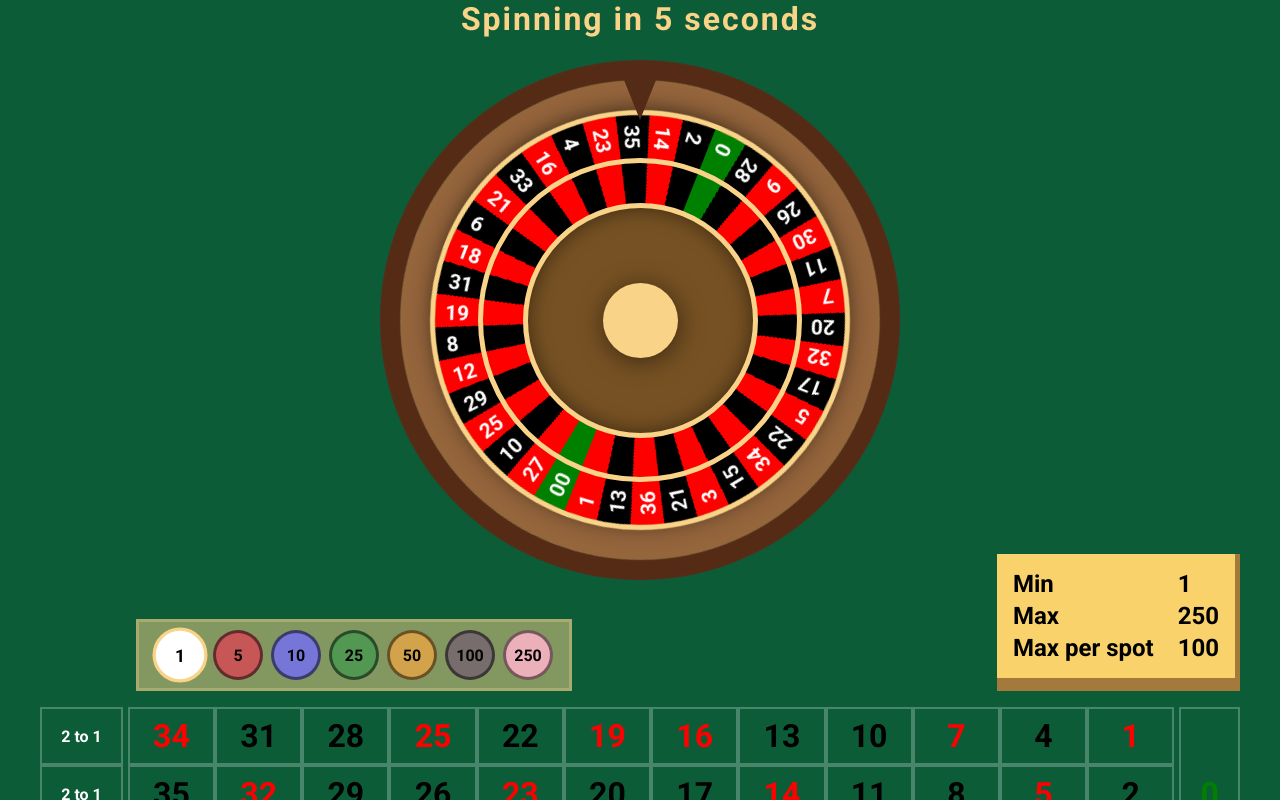
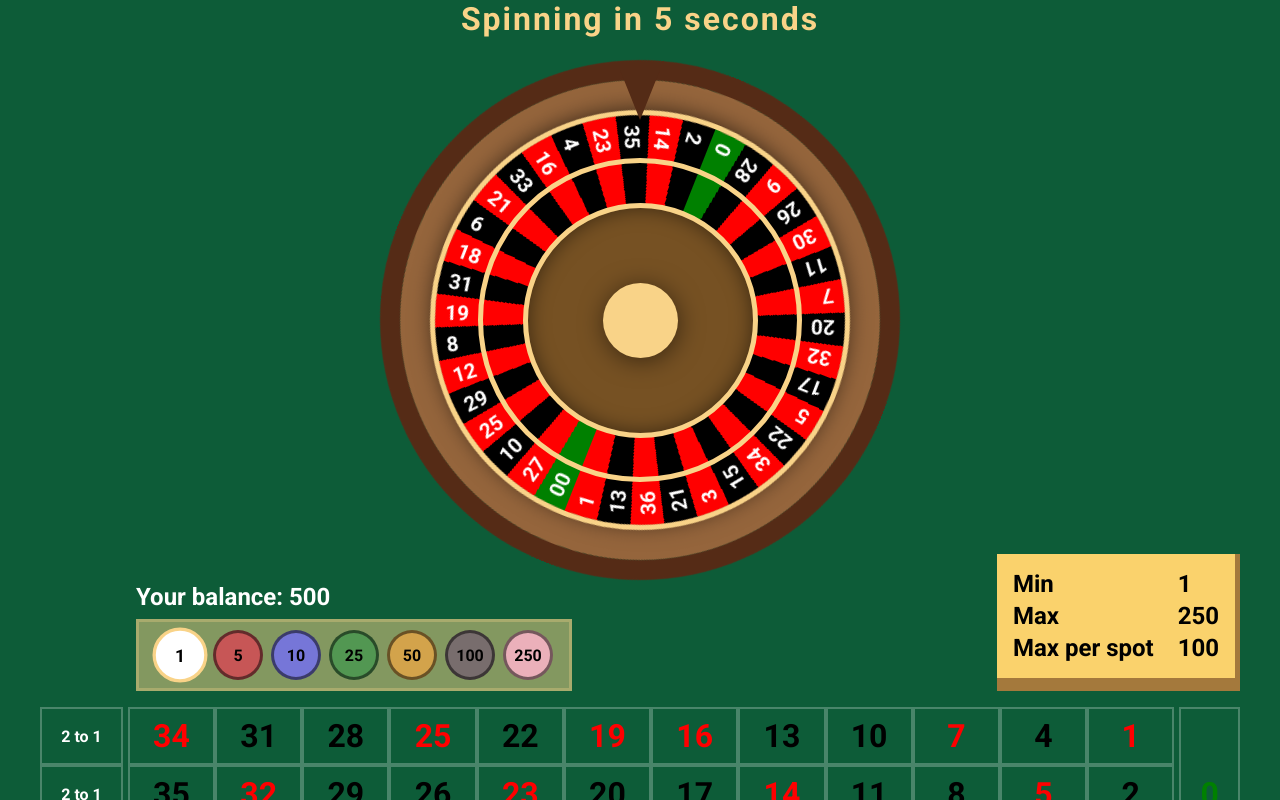
Before and after one commit to benamager/roulette, a React (Create React App) app: page /gamble in a window 1280 px wide. Shown: the top 800 px of the page. Built offline with nearby package versions, Linux system fonts and the light colour scheme.

Commit message:
Add addToBalance and beginning on result handling

```diff
--- a/src/App.js
+++ b/src/App.js
@@ -8,21 +8,42 @@ import Contact from "./pages/Contact"
 // Avatar fetch url https://avatars.dicebear.com/api/adventurer/benjamin.svg
 
 function App() {
+  // User data
   const [userData, setUserData] = useState({
     username: "benjamin",
     balance: 500,
     selectedChip: 1,
     droppedChips: [],
+    droppedChipsJSX: [],
   })
 
+  // Wheel data
   const [wheelData, setWheelData] = useState({
     isSpinning: false,
     timeLeft: 10,
+    lastWin: null,
   })
 
-  // useEffect(() => { // TEMP
-  //   console.log(userData)
-  // }, [userData])
+  const [winningsAmount, setWinningsAmount] = useState(0)
+
+  function addToBalance(amount) {
+    setWinningsAmount((prevState) => {
+      return prevState + amount
+    })
+    setUserData((prevState) => {
+      return { ...prevState, balance: prevState.balance + amount }
+    })
+  }
+
+  function handleResult(winningData) {
+    const { droppedChips } = userData
+    console.log(winningData)
+    droppedChips.forEach(({ bet, value }) => {
+      if ((bet === "black" || "red") && bet === winningData[0]) {
+        addToBalance(value * 2)
+      }
+    })
+  }
 
   // Timer with cleanup
   useEffect(() => {
@@ -51,8 +72,11 @@ function App() {
               <Gamble
                 wheelData={wheelData}
                 userData={userData}
+                handleResult={handleResult}
                 handleWheelData={setWheelData}
                 handleUserData={setUserData}
+                winningsAmount={winningsAmount}
+                handleWinningsAmount={setWinningsAmount}
               />
             }
           />
--- a/src/components/Chip.jsx
+++ b/src/components/Chip.jsx
@@ -21,8 +21,9 @@ const Chip = ({
     z-index: 1;
     left: ${percentLeft && percentLeft};
     top: ${percentTop && percentTop};
-    display: grid;
-    place-items: center center;
+    display: flex;
+    align-items: center;
+    justify-content: center;
     border-radius: 50%;
     font-weight: 700;
     margin-left: -${percentLeft && size / 2 + "px"};
--- a/src/components/ChipContainer.jsx
+++ b/src/components/ChipContainer.jsx
@@ -17,7 +17,6 @@ const ChipContainer = ({
     gap: 0.5rem;
     padding: 0.5rem 1rem;
     border: 3px solid #f9d38850;
-    margin-left: 8%;
     pointer-events: ${disabled === true && "none"};
   `
 
@@ -25,7 +24,7 @@ const ChipContainer = ({
 
   function handleClick(e) {
     if (e.target.tagName === "DIV") {
-      if (e.target.textContent != userData.selectedChip) {
+      if (e.target.textContent !== userData.selectedChip) {
         handleUserData((prevState) => {
           return { ...prevState, selectedChip: parseInt(e.target.textContent) }
         })
--- a/src/components/RouletteTable.jsx
+++ b/src/components/RouletteTable.jsx
@@ -165,15 +165,18 @@ const RouletteTable = ({
 
       // console.log("from left:", leftPercent, "%", "from top:", topPercent, "%") // TEMP
 
+      // Getting the current selected chip
       const selectedChipData = allChips.find(
         (element) => element.value === userData.selectedChip
       )
 
+      let clickedOn = e.target.textContent.replace(/\s/g, "").toLowerCase()
+
       handleUserData((prevState) => {
         return {
           ...prevState,
-          droppedChips: [
-            ...prevState.droppedChips,
+          droppedChipsJSX: [
+            ...prevState.droppedChipsJSX,
             <Chip
               value={selectedChipData.value}
               color={selectedChipData.color}
@@ -185,30 +188,19 @@ const RouletteTable = ({
               key={nanoid()}
             />,
           ],
+          droppedChips: [
+            ...prevState.droppedChips,
+            { bet: clickedOn, value: userData.selectedChip },
+          ],
+          balance: prevState.balance - selectedChipData.value,
         }
       })
-      // setDroppedChips((prevState) => {
-      //   return [
-      //     ...prevState,
-      // <Chip
-      //   value={selectedChipData.value}
-      //   color={selectedChipData.color}
-      //   size={chipSize}
-      //   selected={false}
-      //   position="absolute"
-      //   percentLeft={leftPercent + "%"}
-      //   percentTop={topPercent + "%"}
-      //   key={nanoid()}
-      // />,
-      //   ]
-      // })
     }
   }
 
   return (
     <div onClick={handleClick} ref={myRef} css={styles.container}>
-      {userData.droppedChips}
-      {/* {droppedChips} */}
+      {userData.droppedChipsJSX}
       <ul css={styles.totoone}>
         <li>2 to 1</li>
         <li>2 to 1</li>
--- /dev/null
+++ b/src/components/ShowBalance.jsx
@@ -0,0 +1,14 @@
+/** @jsxImportSource @emotion/react */
+import { css } from "@emotion/react"
+
+const ShowBalance = (props) => {
+  const style = css`
+    font-size: 1.5rem;
+    color: #ffffff;
+    font-weight: 600;
+  `
+
+  return <div css={style}>Your balance: {props.balance}</div>
+}
+
+export default ShowBalance
--- /dev/null
+++ b/src/components/ShowWinnings.jsx
@@ -0,0 +1,50 @@
+/** @jsxImportSource @emotion/react */
+import { css } from "@emotion/react"
+
+import { useWindowSize } from "react-use"
+import Confetti from "react-confetti"
+import { useEffect } from "react"
+
+const ShowWinnings = (props) => {
+  const { width, height } = useWindowSize()
+  const style = css`
+    position: absolute;
+    width: ${width};
+    height: ${height};
+    top: 50%;
+    left: 50%;
+    transform: translate(-50%, -50%);
+    background-color: #f9d388;
+    z-index: 100;
+    width: 30%;
+    height: 10%;
+    display: grid;
+    place-items: center center;
+    animation: popUp 0.5s ease-out;
+    & p {
+      font-size: 4rem;
+    }
+    @keyframes popUp {
+      from {
+        opacity: 0;
+      }
+      to {
+        opacity: 1;
+      }
+    } ;
+  `
+
+  useEffect(() => {
+    setTimeout(() => {
+      props.handleWinningsAmount(0)
+    }, 3000)
+  }, [])
+
+  return (
+    <div css={style}>
+      <p>+{props.amount}</p>
+    </div>
+  )
+}
+
+export default ShowWinnings
--- a/src/components/Wheel.jsx
+++ b/src/components/Wheel.jsx
@@ -15,6 +15,7 @@ const Wheel = (props) => {
     rotationTime,
     handleWheelData,
     time,
+    handleResult,
   } = props
 
   // Calculates how many deg each piece of wheel will be
@@ -49,7 +50,10 @@ const Wheel = (props) => {
     let endingDegrees = (index + 1) * piePieceDeg
 
     // [0, 60, "Blåbar"] saves from which degrees the result is
-    resDeg = [...resDeg, [currentDegrees, endingDegrees, value]]
+    resDeg = [
+      ...resDeg,
+      [currentDegrees, endingDegrees, value, allColors[index]],
+    ]
 
     // Returns the color & start-deg & end-deg
     return `${allColors[index]} ${currentDegrees}deg ${endingDegrees}deg`
@@ -221,7 +225,7 @@ const Wheel = (props) => {
     setTimeout(() => {
       setIsSpinning(false)
       props.handleUserData((prevState) => {
-        return { ...prevState, droppedChips: [] }
+        return { ...prevState, droppedChipsJSX: [], droppedChips: [] }
       })
       handleWheelData((prevState) => {
         return { ...prevState, timeLeft: 10, isSpinning: false }
@@ -234,7 +238,10 @@ const Wheel = (props) => {
   function getResult(degree) {
     resDeg.forEach((result) => {
       if (degree >= result[0] && degree <= result[1]) {
-        console.log("Og sejren går til dem med nr. " + result[2])
+        handleWheelData((prevState) => {
+          return { ...prevState, lastWin: [result[3], result[2]] }
+        })
+        handleResult([result[3], result[2]])
         return
       }
     })
--- a/src/pages/Gamble.jsx
+++ b/src/pages/Gamble.jsx
@@ -3,9 +3,8 @@ import RouletteTable from "../components/RouletteTable"
 import ChipContainer from "../components/ChipContainer"
 import MinMax from "../components/MinMax"
 import SpinningIn from "../components/SpinningIn"
-
-import Confetti from "react-confetti"
-import { useWindowSize } from "react-use"
+import ShowWinnings from "../components/ShowWinnings"
+import ShowBalance from "../components/ShowBalance"
 
 /** @jsxImportSource @emotion/react */
 import { css } from "@emotion/react"
@@ -24,6 +23,12 @@ const Gamble = (props) => {
       align-items: flex-end;
       width: 100%;
       margin-bottom: 1rem;
+      padding-left: 8%;
+      & div {
+        display: flex;
+        flex-direction: column;
+        gap: 0.5rem;
+      }
     `,
   }
 
@@ -37,18 +42,19 @@ const Gamble = (props) => {
     { value: 250, color: "#EBB0BA" },
   ]
 
-  let confetti = false
-  const { width, height } = useWindowSize()
-
   return (
     <div css={styles.container}>
-      {confetti && (
-        <Confetti numberOfPieces={300} width={width} height={height} />
+      {props.winningsAmount > 0 && (
+        <ShowWinnings
+          amount={props.winningsAmount}
+          handleWinningsAmount={props.handleWinningsAmount}
+        />
       )}
       <SpinningIn time={props.wheelData.timeLeft} />
       <Wheel
         handleUserData={props.handleUserData}
         handleWheelData={props.handleWheelData}
+        handleResult={props.handleResult}
         time={props.wheelData.timeLeft}
         values={[
           "00",
@@ -134,6 +140,8 @@ const Gamble = (props) => {
         startDeg={-2}
       />
       <div css={styles.upperInfo}>
+        <div>
+          <ShowBalance balance={props.userData.balance} />
           <ChipContainer
             handleUserData={props.handleUserData}
             chipSize={50}
@@ -141,6 +149,7 @@ const Gamble = (props) => {
             disabled={props.wheelData.isSpinning}
             allChips={allChips}
           />
+        </div>
         <MinMax min={1} max={250} maxPerSpot={100} />
       </div>
       <RouletteTable
```
Also changed, not shown: src/customHooks/useHandleResult.js (added). Lines whose indentation alone changed are shown as unchanged.
